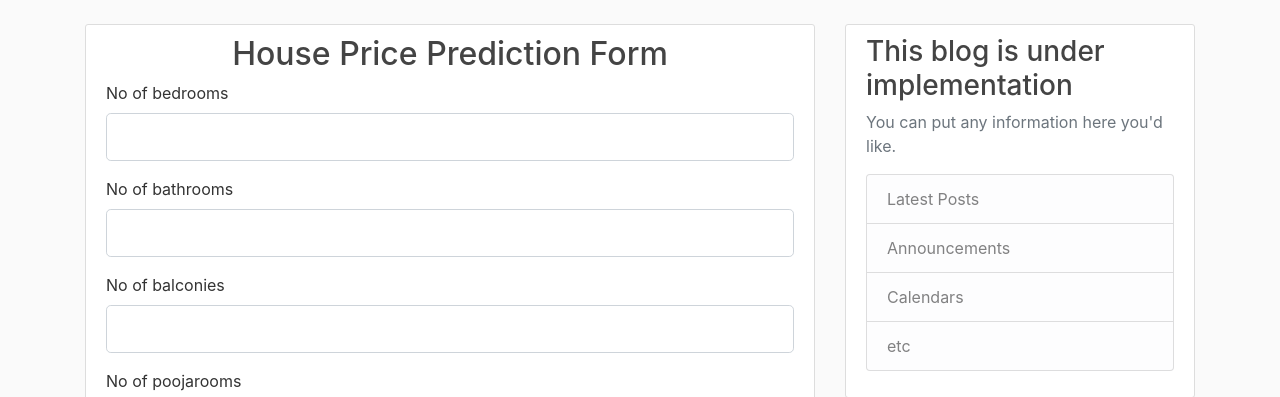
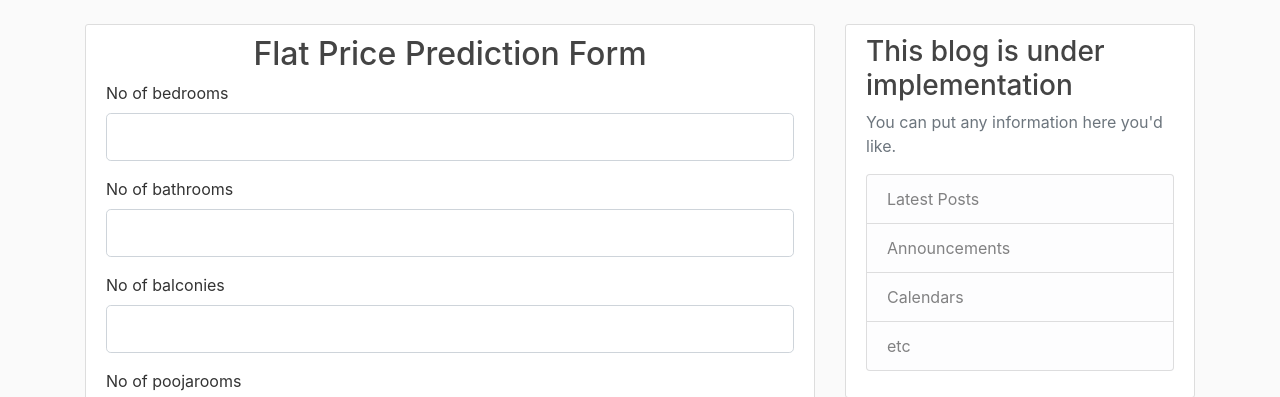
Before and after one commit to shravankumargottala/Hyderabad_House_Price_Prediction, a Flask app: template templates/flatprice.html in a window 1280 px wide. Shown: the part 56-453 px from the top of the page. Run offline with Flask 2, Linux system fonts and the light colour scheme; the template is opened without the code that fills it: most values are stand-ins (such as "Sample title", 1, 10 or a date in 2020); form fields are guessed from the names that the template uses; parts of the project's set-up code (start-up, migrations or seed data) failed here and were passed over; some libraries are stand-ins or nearby versions.

Commit message:
Update flatprice.html

```diff
--- a/templates/flatprice.html
+++ b/templates/flatprice.html
@@ -1,7 +1,7 @@
 {% extends "layout.html" %}
 {% block content %}
     <div class="content-section">
-        <h2 style = "text-align: center;">House Price Prediction Form</h2>
+        <h2 style = "text-align: center;">Flat Price Prediction Form</h2>
 
           {% for message in form.No_of_Bedrooms.errors %}
              <div>{{ message }}</div>
```
